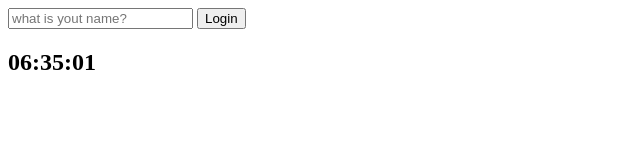
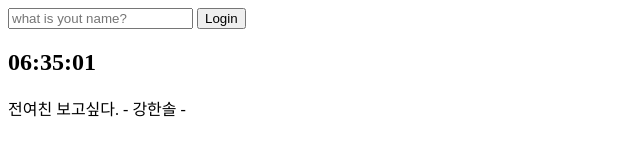
Before and after one commit to taeate/js_js, a plain HTML site: page index.html in a window 1280 px wide. Shown: the whole page, without its empty margins (0-640 px from the left). Drawn offline with Linux system fonts and the light colour scheme.

Commit message:
random 명언 뽑기

```diff
--- a/index.html
+++ b/index.html
@@ -14,7 +14,12 @@
   </form>
   <h1 id="gretting" class="hidden"></h1>
   <h2 id="clock">00:00</h2>
+  <div id="quote">
+    <span></span>
+    <span></span>
+  </div>
   <script src="js/gretting.js"></script>
   <script src="js/clock.js"></script>
+  <script src="js/quotes.js"></script>
 </body>
 </html>
--- /dev/null
+++ b/js/quotes.js
@@ -0,0 +1,25 @@
+const quotes = [
+  {
+    quote: "개같이 벌어서 개같이 쓴다.",
+    author: "- 안성진 -",
+  },
+  {
+    quote: "인생은 성진이처럼.",
+    author: "- 정가람 -",
+  },
+  {
+    quote: "여자 잘못 만나면 인생 꼬인다.",
+    author: "- 이준기 -",
+  },
+  {
+    quote: "전여친 보고싶다.",
+    author: "- 강한솔 -",
+  },
+];
+
+const quote = document.querySelector("#quote span:first-child");
+const author = document.querySelector("#quote span:last-child");
+const todaysQuote = quotes[Math.floor(Math.random() * quotes.length)];
+
+quote.innerText = todaysQuote.quote;
+author.innerText = todaysQuote.author;
```
